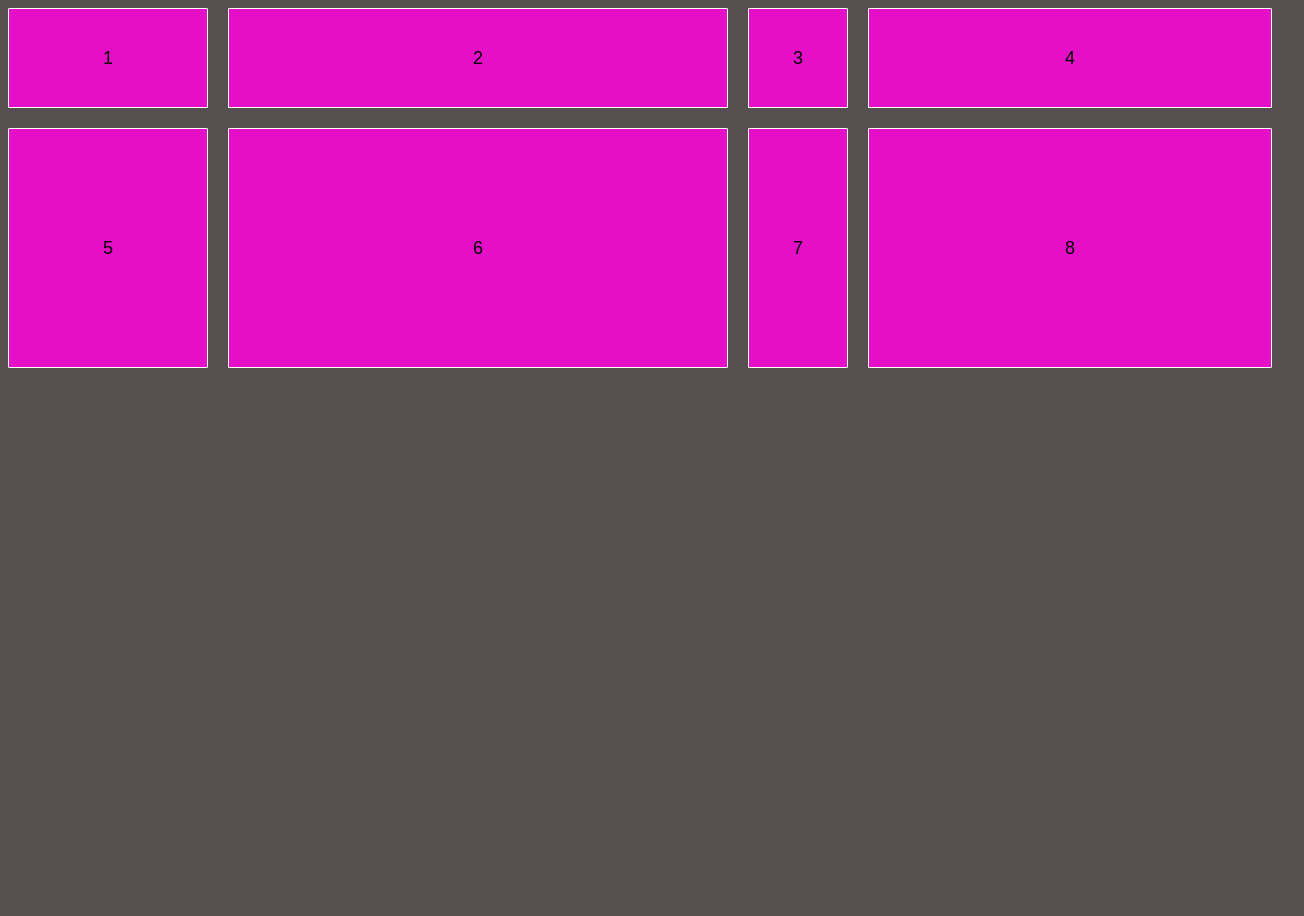
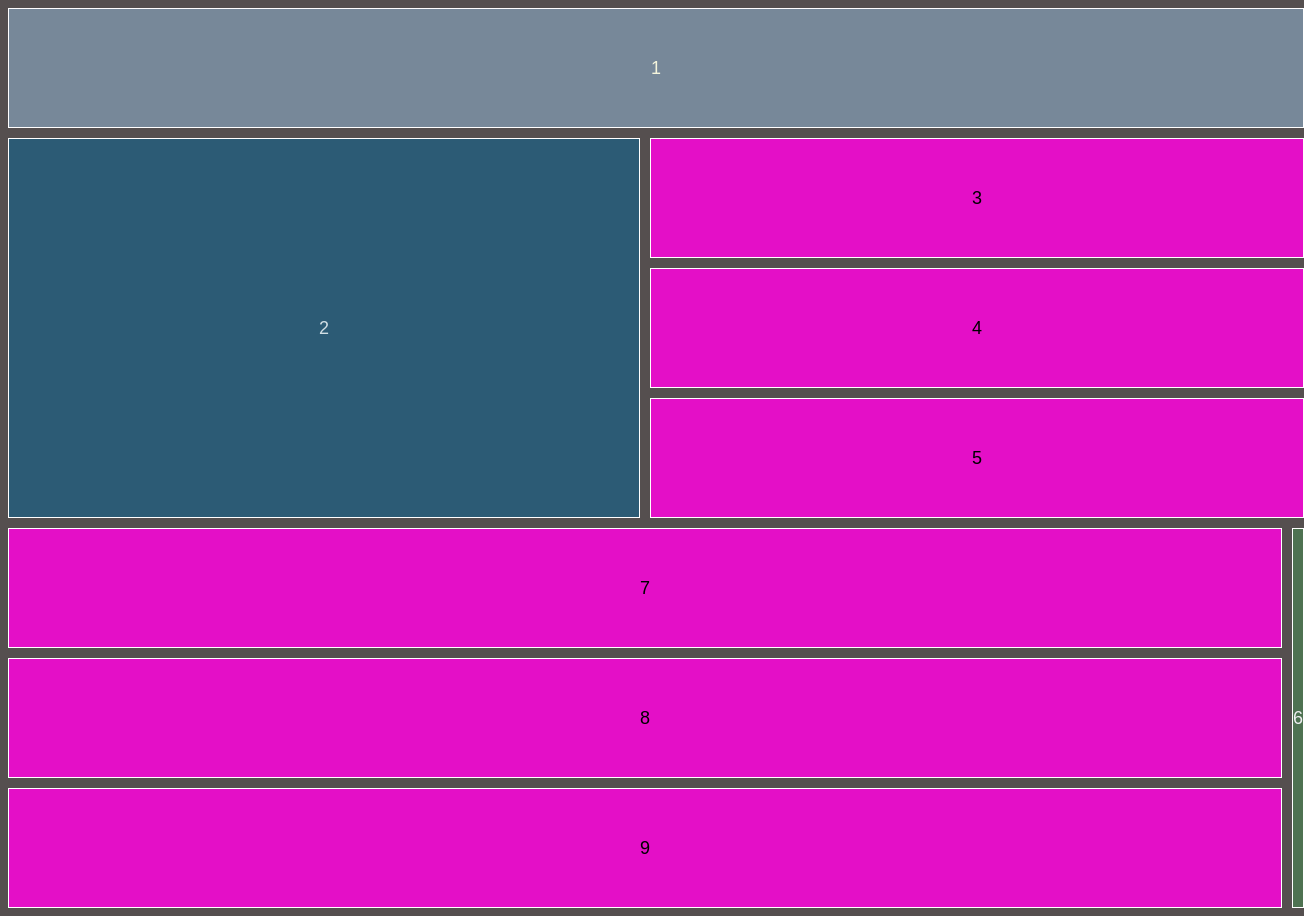
Before and after one commit to hgbarajas/Grids, a plain HTML site: page index.html in a window 1280 px wide. Shown: the whole page, 1304 px wide, since content can reach past the window. Before the commit the page ends 800 px from the top, so only its background shows below. Drawn offline with Linux system fonts and the light colour scheme.

Commit message:
update 2

```diff
--- a/index.html
+++ b/index.html
@@ -10,14 +10,15 @@
 <body>
 
     <div class="grid">
-        <div class="item">1</div>
-        <div class="item">2</div>
-        <div class="item">3</div>
-        <div class="item">4</div>
-        <div class="item">5</div>
-        <div class="item">6</div>
-        <div class="item">7</div>
-        <div class="item">8</div>
+        <div class="item" id="item1">1</div>
+        <div class="item" id="item2">2</div>
+        <div class="item" id="item3">3</div>
+        <div class="item" id="item4">4</div>
+        <div class="item" id="item5">5</div>
+        <div class="item" id="item6">7</div>
+        <div class="item" id="item7">6</div>
+        <div class="item" id="item8">8</div>
+        <div class="item" id="item9">9</div>
     </div>
 
 
--- a/style.css
+++ b/style.css
@@ -22,21 +22,64 @@ html {
 
 .grid {
     display: grid;
-    grid-template-columns: 200px 500px 100px auto;
-    grid-gap: 20px;
-    grid-template-rows: 100px 30vh;
+    grid-template-columns: repeat(2, 50%);
+    grid-template-rows: repeat(7, 15vh);
+    grid-gap: 10px;
 }
 
 @media only screen and (max-width: 950px) {
     .grid {
-        grid-template-columns: repeat(2, auto);
+        grid-template-columns: repeat(2, 50%);
         grid-template-rows: repeat(4, 40vh);
     }
 }
 
-@media only screen and (max-width: 550px) {
+@media only screen and (max-width: 650px) {
     .grid {
-        grid-template-columns: auto;
-        grid-template-rows: repeat(8, 40vh);
+        grid-template-columns: 50%;
+        grid-template-rows: repeat(7, 40vh);
     }
 }
+
+#item1 {
+   grid-column: span 3;
+   color: beige;
+   background-color:lightslategrey;
+}
+
+#item2 {
+    grid-row: span 3;
+    color: rgb(210, 223, 228);
+    background-color: rgb(44, 91, 117);
+}
+
+
+#item3 {
+    grid-column: span 2;
+}
+
+#item5 {
+    grid-column: span 2;
+}
+
+#item4 {
+    grid-column: span 2;
+}
+
+#item8 {
+    grid-column: span 2;
+}
+
+#item6 {
+    grid-column: span 2;
+}
+
+#item9 {
+    grid-column: span 2;
+}
+
+#item7 {
+    grid-row: span 3;
+    color: rgb(238, 238, 240);
+    background-color: rgb(78, 114, 81);
+}
```
